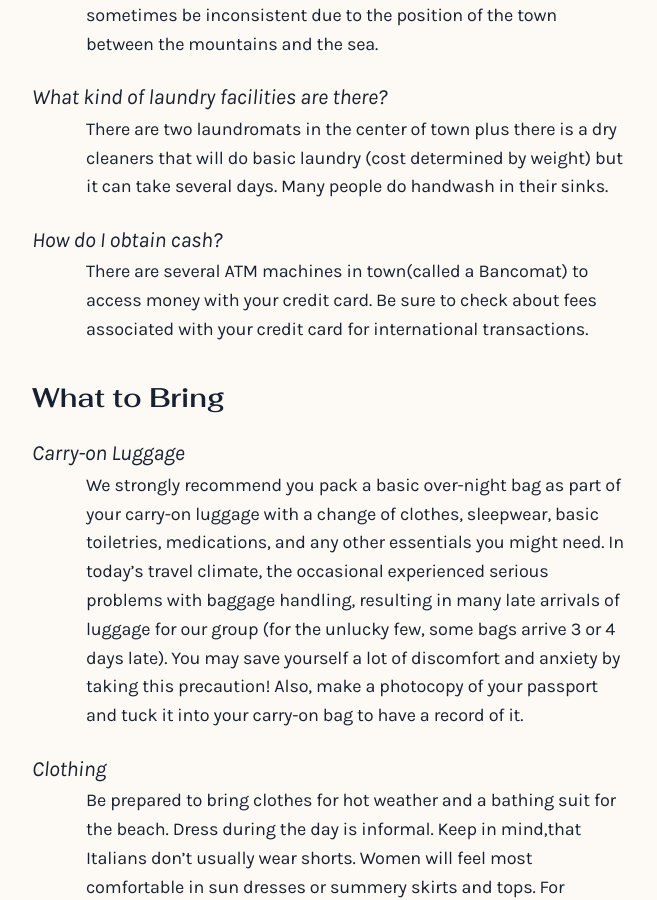
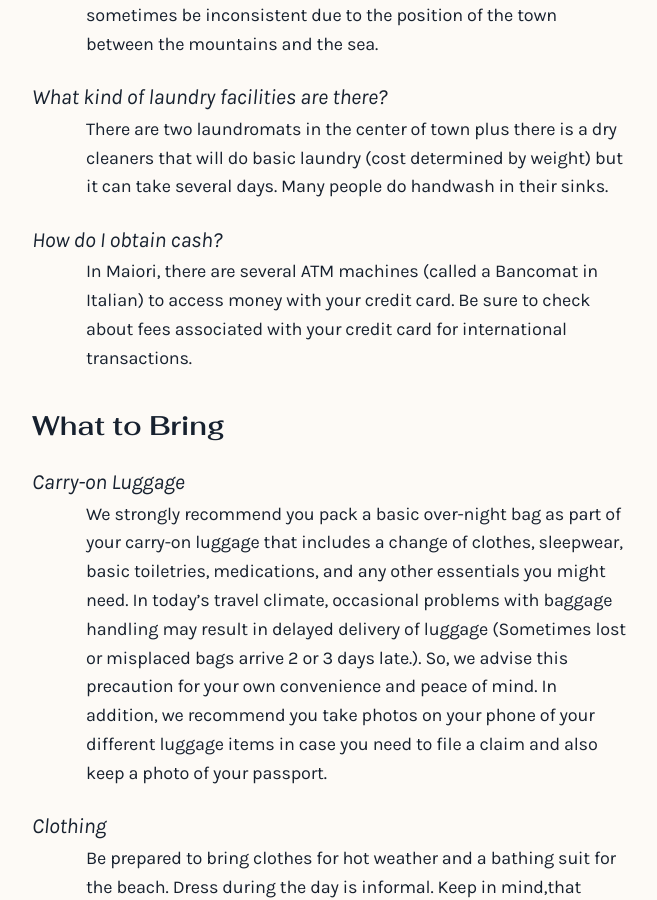
Before and after one commit to Amalfi-Festival/amalfi-festival-org, a Jekyll site: the page built from faq.md, in a window 1280 px wide and 900 px high, scrolled down 1876 px. Shown: the whole window, without its empty margins (95-752 px from the left). Built offline with Jekyll 4.4.1, drawn with Linux system fonts in a browser that asks for light colours.

Commit message:
Update faq.md
text revisions

```diff
--- a/faq.md
+++ b/faq.md
@@ -43,12 +43,12 @@ What kind of laundry facilities are there?
 : There are two laundromats in the center of town plus there is a dry cleaners that will do basic laundry (cost determined by weight) but it can take several days.  Many people do handwash in their sinks.
 
 How do I obtain cash?
-: There are several ATM machines in town(called a Bancomat) to access money with your credit card. Be sure to check about fees associated with your credit card for international transactions.
+: In Maiori, there are several ATM machines (called a Bancomat in Italian) to access money with your credit card. Be sure to check about fees associated with your credit card for international transactions.
 
 ## What to Bring
 
 Carry-on Luggage
-: We strongly recommend you pack a basic over-night bag as part of your carry-on luggage with a change of clothes, sleepwear, basic toiletries, medications, and any other essentials you might need. In today's travel climate,  the occasional experienced serious problems with baggage handling, resulting in many late arrivals of luggage for our group (for the unlucky few, some bags arrive 3 or 4 days late). You may save yourself a lot of discomfort and anxiety by taking this precaution!  Also, make a photocopy of your passport and tuck it into your carry-on bag to have a record of it.
+: We strongly recommend you pack a basic over-night bag as part of your carry-on luggage that includes a change of clothes, sleepwear, basic toiletries, medications, and any other essentials you might need. In today's travel climate, occasional problems with baggage handling may result in delayed delivery of luggage (Sometimes lost or misplaced bags arrive 2 or 3 days late.). So, we advise this precaution for your own convenience and peace of mind. In addition, we recommend you take photos on your phone of your different luggage items in case you need to file a claim and also keep a photo of your passport.
 
 
 Clothing
```
